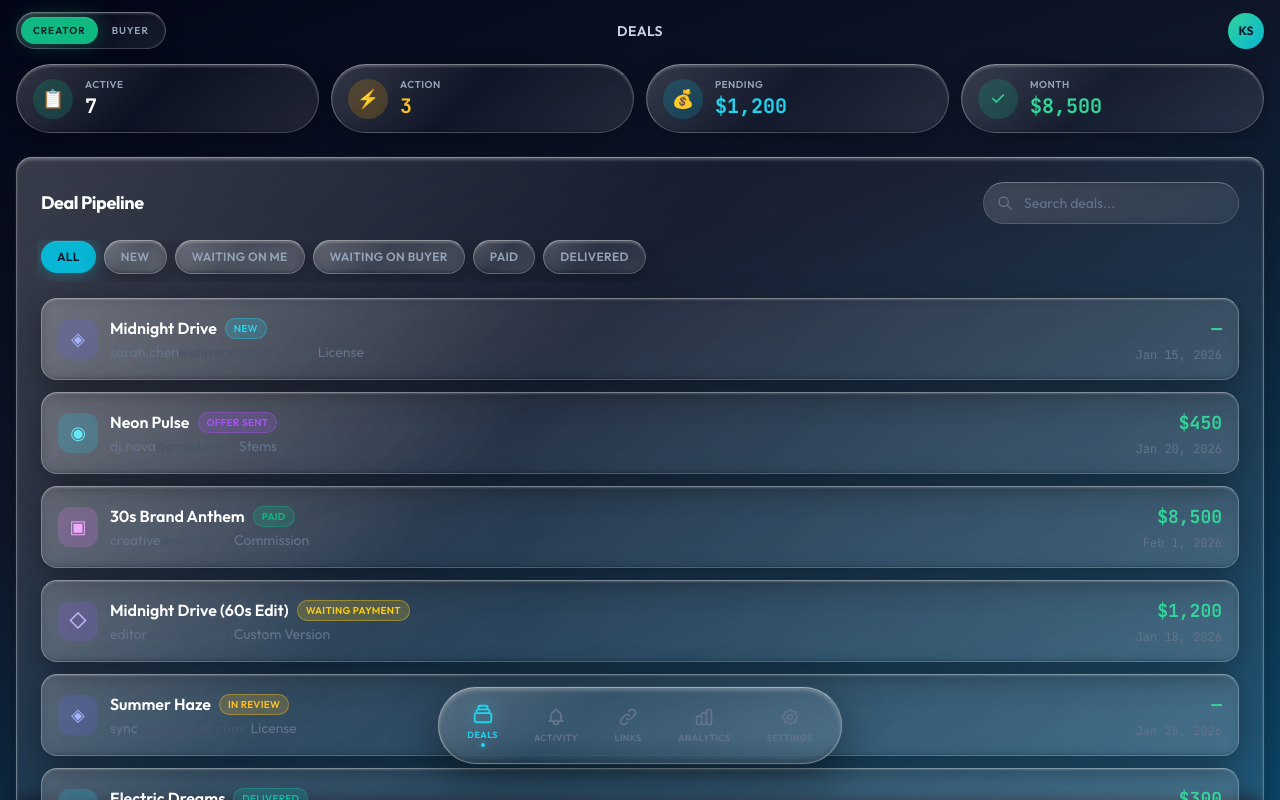
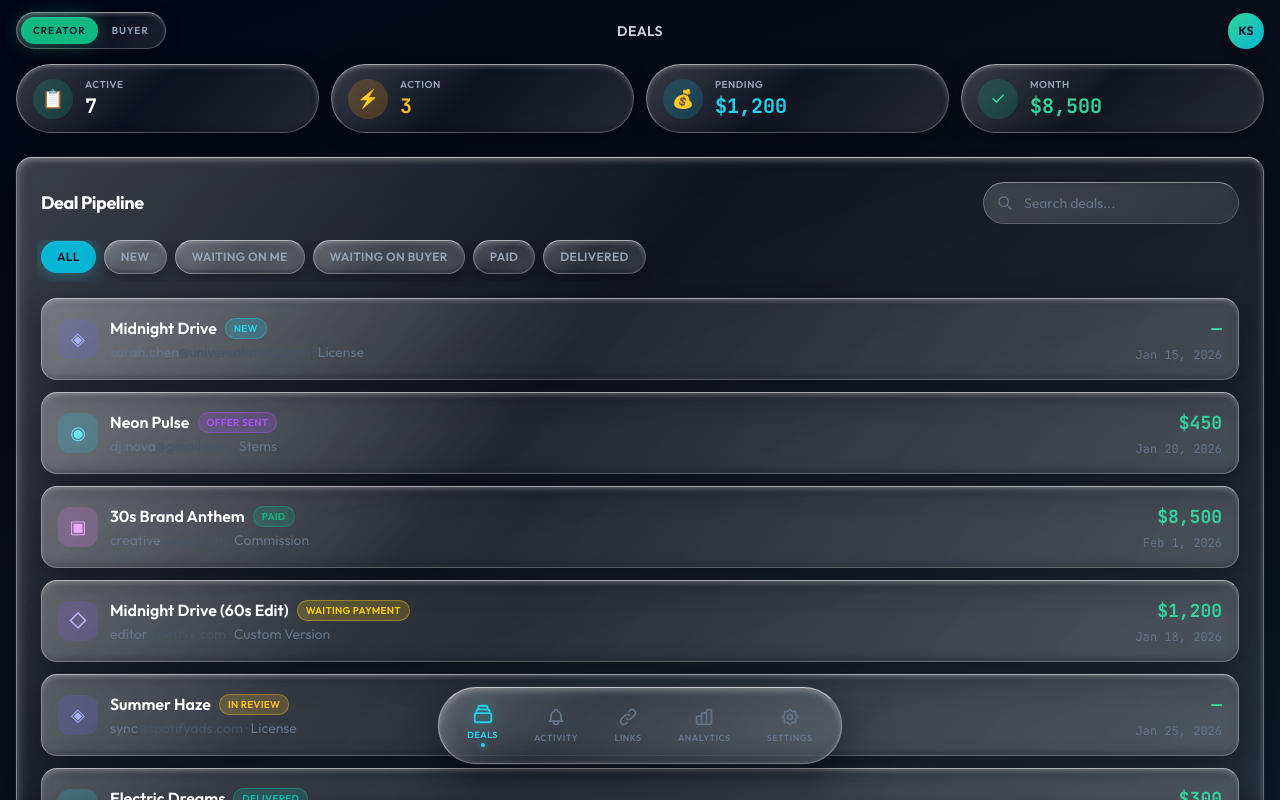
Before and after one commit to dpmr7n27mm-sketch/DealDesk, a React (Vite) app in the folder DealDesk-main/: page / in a window 1280 px wide. Shown: the top 800 px of the page. Built offline with nearby package versions, Linux system fonts and the light colour scheme.

Commit message:
Refactor styles for solid panels and glow effects
Updated styles for various components, including background gradients and card effects. Added new classes for solid panels and glow effects.

```diff
--- a/DealDesk-main/src/index.css
+++ b/DealDesk-main/src/index.css
@@ -5,8 +5,8 @@
 @tailwind utilities;
 
 /* ========================================
-   DEALDESK - LIQUID GLASS
-   Clear like water, bright wet reflections
+   DEALDESK - BLADE RUNNER 2049 + LIQUID GLASS
+   Dark solid panels + shiny liquid overlays
    ======================================== */
 
 :root {
@@ -24,7 +24,7 @@ html { scroll-behavior: smooth; }
 
 body {
   font-family: 'Outfit', -apple-system, BlinkMacSystemFont, sans-serif;
-  background: linear-gradient(160deg, #020617 0%, #0f172a 40%, #0c4a6e 100%);
+  background: linear-gradient(160deg, #020617 0%, #0a0f1a 50%, #0c1929 100%);
   background-attachment: fixed;
   color: var(--text-primary);
   min-height: 100vh;
@@ -37,106 +37,201 @@ body {
 .font-mono { font-family: 'JetBrains Mono', monospace; }
 
 /* ========================================
-   LIQUID GLASS - Minimal blur, wet shine
+   SOLID DARK PANELS - Blade Runner 2049
+   For deal cards, containers that need weight
+   ======================================== */
+
+.solid-card {
+  background: linear-gradient(145deg, #0f1419 0%, #0a0e13 50%, #080b0f 100%);
+  border: 1px solid rgba(255, 255, 255, 0.06);
+  border-top: 1px solid rgba(255, 255, 255, 0.1);
+  border-left: 1px solid rgba(255, 255, 255, 0.08);
+  border-radius: 1rem;
+  box-shadow:
+    0 4px 24px rgba(0, 0, 0, 0.5),
+    0 0 0 1px rgba(0, 0, 0, 0.3),
+    inset 0 1px 0 rgba(255, 255, 255, 0.03);
+}
+
+.solid-card:hover {
+  border-color: rgba(34, 211, 238, 0.2);
+  border-top-color: rgba(34, 211, 238, 0.3);
+  box-shadow:
+    0 4px 24px rgba(0, 0, 0, 0.5),
+    0 0 20px rgba(34, 211, 238, 0.08),
+    inset 0 1px 0 rgba(255, 255, 255, 0.05);
+}
+
+/* Solid panel - larger containers */
+.solid-panel {
+  background: linear-gradient(155deg, #0d1117 0%, #080b0f 60%, #0a0e14 100%);
+  border: 1px solid rgba(255, 255, 255, 0.05);
+  border-top: 1px solid rgba(255, 255, 255, 0.08);
+  border-radius: 1.25rem;
+  box-shadow:
+    0 8px 40px rgba(0, 0, 0, 0.6),
+    inset 0 1px 0 rgba(255, 255, 255, 0.02);
+}
+
+/* ========================================
+   LIQUID GLASS - Maximum shine
+   For nav, toggles, stats, inputs
    ======================================== */
 
 .glass-card {
-  background: linear-gradient(125deg, rgba(255,255,255,0.15) 0%, rgba(255,255,255,0.03) 40%, rgba(255,255,255,0.08) 100%);
+  background: linear-gradient(125deg, rgba(255,255,255,0.18) 0%, rgba(255,255,255,0.03) 40%, rgba(255,255,255,0.1) 100%);
   backdrop-filter: blur(6px);
   -webkit-backdrop-filter: blur(6px);
-  border: 1px solid rgba(255,255,255,0.2);
-  border-top: 1px solid rgba(255,255,255,0.4);
-  border-left: 1px solid rgba(255,255,255,0.3);
+  border: 1px solid rgba(255,255,255,0.25);
+  border-top: 1px solid rgba(255,255,255,0.6);
+  border-left: 1px solid rgba(255,255,255,0.4);
   border-radius: 1rem;
-  box-shadow: 0 8px 32px rgba(0,0,0,0.35), inset 0 1px 2px rgba(255,255,255,0.2), inset 0 -1px 2px rgba(0,0,0,0.15);
+  box-shadow:
+    0 8px 32px rgba(0,0,0,0.4),
+    inset 0 2px 4px rgba(255,255,255,0.25),
+    inset 4px 0 8px rgba(255,255,255,0.05),
+    inset 0 -2px 4px rgba(0,0,0,0.2);
 }
 
 .glass-card-strong {
-  background: linear-gradient(130deg, rgba(255,255,255,0.2) 0%, rgba(255,255,255,0.04) 35%, rgba(255,255,255,0.1) 100%);
+  background: linear-gradient(130deg, rgba(255,255,255,0.22) 0%, rgba(255,255,255,0.04) 35%, rgba(255,255,255,0.12) 100%);
   backdrop-filter: blur(8px);
   -webkit-backdrop-filter: blur(8px);
-  border: 1px solid rgba(255,255,255,0.25);
-  border-top: 1px solid rgba(255,255,255,0.5);
-  border-left: 1px solid rgba(255,255,255,0.35);
+  border: 1px solid rgba(255,255,255,0.3);
+  border-top: 1px solid rgba(255,255,255,0.7);
+  border-left: 1px solid rgba(255,255,255,0.45);
   border-radius: 1rem;
-  box-shadow: 0 10px 40px rgba(0,0,0,0.4), 0 0 1px rgba(255,255,255,0.4), inset 0 2px 3px rgba(255,255,255,0.25), inset 0 -2px 3px rgba(0,0,0,0.2);
+  box-shadow:
+    0 10px 40px rgba(0,0,0,0.45),
+    0 0 1px rgba(255,255,255,0.5),
+    inset 0 2px 6px rgba(255,255,255,0.3),
+    inset 6px 0 12px rgba(255,255,255,0.08),
+    inset 0 -2px 4px rgba(0,0,0,0.25);
 }
 
+/* Liquid pill - stats, tags */
 .glass-pill {
-  background: linear-gradient(135deg, rgba(255,255,255,0.18) 0%, rgba(255,255,255,0.03) 45%, rgba(255,255,255,0.1) 100%);
+  background: linear-gradient(135deg, rgba(255,255,255,0.2) 0%, rgba(255,255,255,0.04) 45%, rgba(255,255,255,0.12) 100%);
   backdrop-filter: blur(6px);
   -webkit-backdrop-filter: blur(6px);
-  border: 1px solid rgba(255,255,255,0.2);
-  border-top: 1px solid rgba(255,255,255,0.45);
-  border-left: 1px solid rgba(255,255,255,0.3);
+  border: 1px solid rgba(255,255,255,0.25);
+  border-top: 1px solid rgba(255,255,255,0.6);
+  border-left: 1px solid rgba(255,255,255,0.4);
   border-radius: 9999px;
-  box-shadow: 0 4px 20px rgba(0,0,0,0.3), inset 0 2px 2px rgba(255,255,255,0.2), inset 0 -1px 2px rgba(0,0,0,0.15);
+  box-shadow:
+    0 4px 20px rgba(0,0,0,0.35),
+    inset 0 2px 4px rgba(255,255,255,0.25),
+    inset 0 -2px 3px rgba(0,0,0,0.2);
 }
 
 .glass-pill-strong {
-  background: linear-gradient(135deg, rgba(255,255,255,0.22) 0%, rgba(255,255,255,0.04) 40%, rgba(255,255,255,0.12) 100%);
+  background: linear-gradient(135deg, rgba(255,255,255,0.25) 0%, rgba(255,255,255,0.05) 40%, rgba(255,255,255,0.15) 100%);
   backdrop-filter: blur(8px);
   -webkit-backdrop-filter: blur(8px);
+  border: 1px solid rgba(255,255,255,0.3);
+  border-top: 1px solid rgba(255,255,255,0.7);
+  border-left: 1px solid rgba(255,255,255,0.45);
+  border-radius: 9999px;
+  box-shadow:
+    0 6px 28px rgba(0,0,0,0.4),
+    inset 0 2px 5px rgba(255,255,255,0.3),
+    inset 0 -2px 3px rgba(0,0,0,0.2);
+}
+
+/* Bottom nav - premium liquid */
+.glass-nav {
+  background: linear-gradient(140deg, rgba(255,255,255,0.22) 0%, rgba(255,255,255,0.05) 35%, rgba(255,255,255,0.14) 100%);
+  backdrop-filter: blur(12px);
+  -webkit-backdrop-filter: blur(12px);
+  border: 1px solid rgba(255,255,255,0.3);
+  border-top: 1px solid rgba(255,255,255,0.7);
+  border-left: 1px solid rgba(255,255,255,0.45);
+  border-radius: 9999px;
+  box-shadow:
+    0 12px 48px rgba(0,0,0,0.5),
+    0 0 1px rgba(255,255,255,0.6),
+    inset 0 2px 6px rgba(255,255,255,0.35),
+    inset 8px 0 16px rgba(255,255,255,0.08),
+    inset 0 -2px 6px rgba(0,0,0,0.25);
+}
+
+/* Toggle */
+.glass-toggle {
+  background: linear-gradient(135deg, rgba(255,255,255,0.18) 0%, rgba(255,255,255,0.04) 50%, rgba(255,255,255,0.1) 100%);
+  backdrop-filter: blur(6px);
+  -webkit-backdrop-filter: blur(6px);
   border: 1px solid rgba(255,255,255,0.25);
   border-top: 1px solid rgba(255,255,255,0.55);
   border-left: 1px solid rgba(255,255,255,0.35);
   border-radius: 9999px;
-  box-shadow: 0 6px 28px rgba(0,0,0,0.35), inset 0 2px 3px rgba(255,255,255,0.25), inset 0 -2px 2px rgba(0,0,0,0.15);
+  box-shadow:
+    0 4px 16px rgba(0,0,0,0.3),
+    inset 0 2px 3px rgba(255,255,255,0.2);
 }
 
-.glass-nav {
-  background: linear-gradient(140deg, rgba(255,255,255,0.2) 0%, rgba(255,255,255,0.05) 35%, rgba(255,255,255,0.12) 100%);
-  backdrop-filter: blur(10px);
-  -webkit-backdrop-filter: blur(10px);
-  border: 1px solid rgba(255,255,255,0.25);
-  border-top: 1px solid rgba(255,255,255,0.5);
-  border-left: 1px solid rgba(255,255,255,0.35);
-  border-radius: 9999px;
-  box-shadow: 0 12px 48px rgba(0,0,0,0.45), 0 0 1px rgba(255,255,255,0.5), inset 0 2px 4px rgba(255,255,255,0.3), inset 0 -2px 4px rgba(0,0,0,0.2);
-}
-
-.glass-toggle {
-  background: linear-gradient(135deg, rgba(255,255,255,0.16) 0%, rgba(255,255,255,0.03) 50%, rgba(255,255,255,0.08) 100%);
-  backdrop-filter: blur(6px);
-  -webkit-backdrop-filter: blur(6px);
-  border: 1px solid rgba(255,255,255,0.2);
-  border-top: 1px solid rgba(255,255,255,0.4);
-  border-left: 1px solid rgba(255,255,255,0.28);
-  border-radius: 9999px;
-  box-shadow: 0 4px 16px rgba(0,0,0,0.25), inset 0 1px 2px rgba(255,255,255,0.18);
-}
-
+/* Input */
 .glass-input {
-  background: linear-gradient(130deg, rgba(255,255,255,0.1) 0%, rgba(255,255,255,0.02) 100%);
+  background: linear-gradient(130deg, rgba(255,255,255,0.12) 0%, rgba(255,255,255,0.03) 100%);
   backdrop-filter: blur(4px);
   -webkit-backdrop-filter: blur(4px);
-  border: 1px solid rgba(255,255,255,0.15);
-  border-top: 1px solid rgba(255,255,255,0.3);
-  border-left: 1px solid rgba(255,255,255,0.2);
+  border: 1px solid rgba(255,255,255,0.2);
+  border-top: 1px solid rgba(255,255,255,0.45);
+  border-left: 1px solid rgba(255,255,255,0.3);
   border-radius: 9999px;
   color: var(--text-primary);
   transition: all 0.2s ease;
 }
 
 .glass-input:focus {
-  background: linear-gradient(130deg, rgba(34,211,238,0.12) 0%, rgba(255,255,255,0.03) 100%);
-  border-color: rgba(34,211,238,0.4);
-  border-top-color: rgba(34,211,238,0.6);
+  background: linear-gradient(130deg, rgba(34,211,238,0.15) 0%, rgba(255,255,255,0.04) 100%);
+  border-color: rgba(34,211,238,0.5);
+  border-top-color: rgba(34,211,238,0.7);
   outline: none;
-  box-shadow: 0 0 0 3px rgba(34,211,238,0.12), 0 0 30px rgba(34,211,238,0.2), inset 0 1px 2px rgba(255,255,255,0.15);
+  box-shadow:
+    0 0 0 3px rgba(34,211,238,0.15),
+    0 0 30px rgba(34,211,238,0.25),
+    inset 0 2px 3px rgba(255,255,255,0.2);
 }
 
 .glass-input::placeholder { color: var(--text-faint); }
 
-/* Glow Effects */
-.glow-cyan { box-shadow: 0 0 24px rgba(34,211,238,0.55), 0 0 48px rgba(34,211,238,0.3), inset 0 1px 2px rgba(255,255,255,0.15); }
-.glow-emerald { box-shadow: 0 0 24px rgba(16,185,129,0.55), 0 0 48px rgba(16,185,129,0.3), inset 0 1px 2px rgba(255,255,255,0.15); }
-.glow-cyan-subtle { box-shadow: 0 0 18px rgba(34,211,238,0.35), inset 0 1px 1px rgba(255,255,255,0.12); }
-.glow-emerald-subtle { box-shadow: 0 0 18px rgba(16,185,129,0.35), inset 0 1px 1px rgba(255,255,255,0.12); }
-.text-glow-cyan { text-shadow: 0 0 16px rgba(34,211,238,0.8); }
-.text-glow-emerald { text-shadow: 0 0 16px rgba(16,185,129,0.8); }
+/* ========================================
+   GLOW EFFECTS
+   ======================================== */
 
-/* Scrollbar */
+.glow-cyan {
+  box-shadow:
+    0 0 24px rgba(34,211,238,0.6),
+    0 0 48px rgba(34,211,238,0.35),
+    inset 0 1px 2px rgba(255,255,255,0.2);
+}
+
+.glow-emerald {
+  box-shadow:
+    0 0 24px rgba(16,185,129,0.6),
+    0 0 48px rgba(16,185,129,0.35),
+    inset 0 1px 2px rgba(255,255,255,0.2);
+}
+
+.glow-cyan-subtle {
+  box-shadow:
+    0 0 20px rgba(34,211,238,0.4),
+    inset 0 1px 2px rgba(255,255,255,0.15);
+}
+
+.glow-emerald-subtle {
+  box-shadow:
+    0 0 20px rgba(16,185,129,0.4),
+    inset 0 1px 2px rgba(255,255,255,0.15);
+}
+
+.text-glow-cyan { text-shadow: 0 0 20px rgba(34,211,238,0.9); }
+.text-glow-emerald { text-shadow: 0 0 20px rgba(16,185,129,0.9); }
+
+/* ========================================
+   SCROLLBAR
+   ======================================== */
+
 .scrollbar-hide { -ms-overflow-style: none; scrollbar-width: none; }
 .scrollbar-hide::-webkit-scrollbar { display: none; }
 .scrollbar-thin { scrollbar-width: thin; scrollbar-color: rgba(255,255,255,0.2) transparent; }
@@ -145,7 +240,10 @@ body {
 .scrollbar-thin::-webkit-scrollbar-thumb { background: rgba(255,255,255,0.2); border-radius: 3px; }
 .scrollbar-thin::-webkit-scrollbar-thumb:hover { background: rgba(255,255,255,0.3); }
 
-/* Animations */
+/* ========================================
+   ANIMATIONS
+   ======================================== */
+
 @keyframes fade-in { from { opacity: 0; transform: translateY(8px); } to { opacity: 1; transform: translateY(0); } }
 @keyframes slide-up { from { opacity: 0; transform: translateY(16px); } to { opacity: 1; transform: translateY(0); } }
 @keyframes pulse-glow { 0%, 100% { opacity: 1; } 50% { opacity: 0.5; } }
@@ -153,7 +251,10 @@ body {
 .animate-slide-up { animation: slide-up 0.4s ease-out; }
 .animate-pulse-glow { animation: pulse-glow 2s ease-in-out infinite; }
 
-/* Status Pills */
+/* ========================================
+   STATUS PILLS
+   ======================================== */
+
 .status-new { background: rgba(34,211,238,0.2); color: #22d3ee; border: 1px solid rgba(34,211,238,0.4); }
 .status-review { background: rgba(251,191,36,0.2); color: #fbbf24; border: 1px solid rgba(251,191,36,0.4); }
 .status-info { background: rgba(251,146,60,0.2); color: #fb923c; border: 1px solid rgba(251,146,60,0.4); }
@@ -165,13 +266,19 @@ body {
 .status-declined { background: rgba(239,68,68,0.2); color: #ef4444; border: 1px solid rgba(239,68,68,0.4); }
 .status-blocked { background: rgba(185,28,28,0.2); color: #dc2626; border: 1px solid rgba(185,28,28,0.4); }
 
-/* Deal Types */
+/* ========================================
+   DEAL TYPE COLORS
+   ======================================== */
+
 .type-license { background: rgba(99,102,241,0.2); color: #a5b4fc; }
 .type-stems { background: rgba(34,211,238,0.2); color: #67e8f9; }
 .type-commission { background: rgba(232,121,249,0.2); color: #f0abfc; }
 .type-custom { background: rgba(139,92,246,0.2); color: #c4b5fd; }
 
-/* Utility */
+/* ========================================
+   UTILITY
+   ======================================== */
+
 .z-header { z-index: 40; }
 .z-nav { z-index: 50; }
 .z-modal { z-index: 60; }
```
